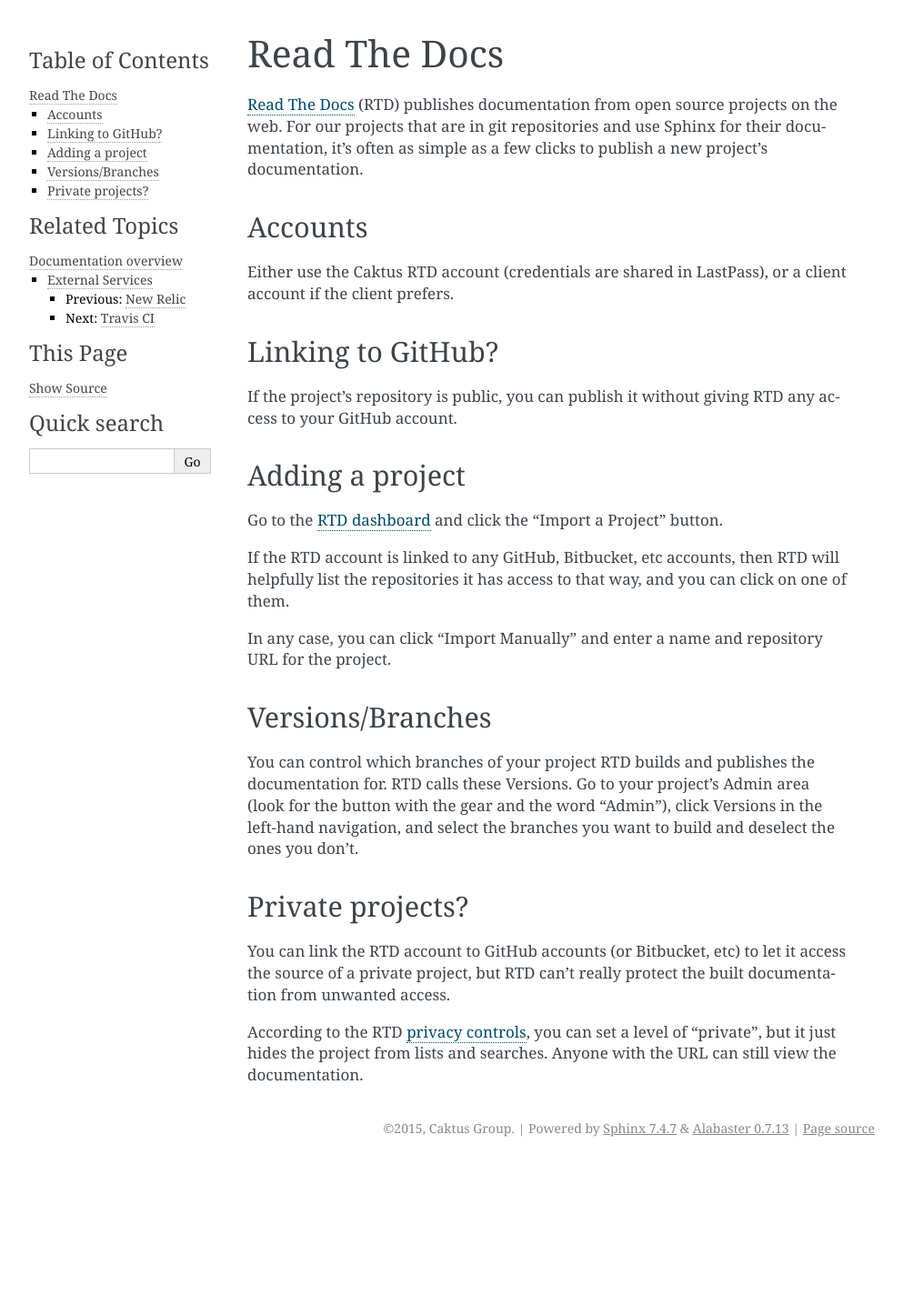
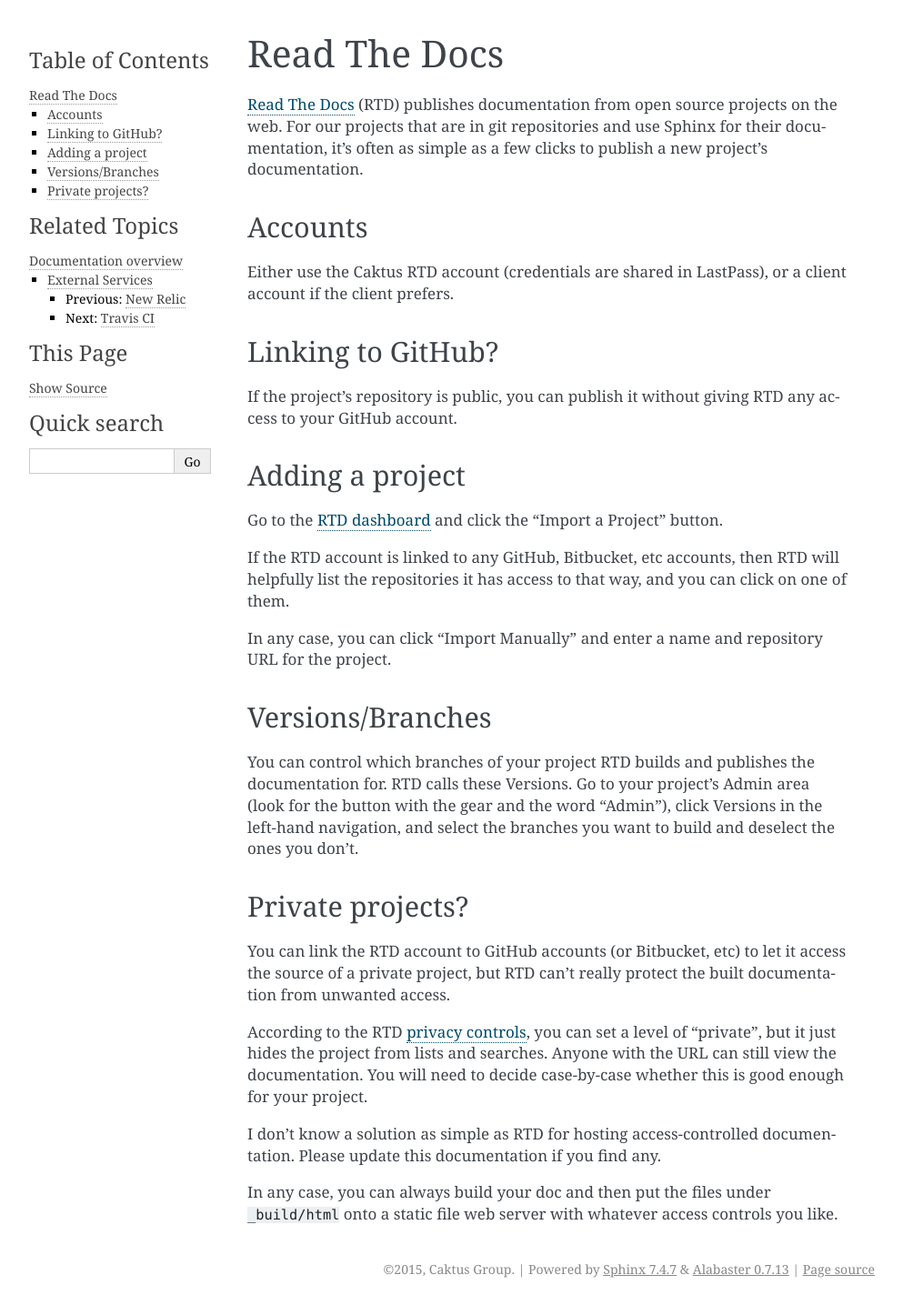
Before and after one commit to caktus/guidebook, a Sphinx documentation site: the page built from source/services/read-the-docs.rst, in a window 1280 px wide. Shown: the whole page at 91% size, without its empty margins (148-1141 px from the left). Built offline with Sphinx 7.4.7, drawn with Linux system fonts in a browser that asks for light colours; before the commit the page ends 1280 px from its top, so only the background shows below that.

Commit message:
A bit more about private projects' documentation hosting

```diff
--- a/source/services/read-the-docs.rst
+++ b/source/services/read-the-docs.rst
@@ -54,4 +54,13 @@
 According to the RTD `privacy controls <http://docs.readthedocs.org/en/latest/privacy.html>`_,
 you can set a level of "private", but it just hides the project
 from lists and searches. Anyone with the URL can still view
-the documentation.
+the documentation. You will need to decide case-by-case whether
+this is good enough for your project.
+
+I don't know a solution as simple as RTD for hosting
+access-controlled documentation. Please update this
+documentation if you find any.
+
+In any case, you can always build your doc and then put
+the files under ``_build/html`` onto a static file web
+server with whatever access controls you like.
```
